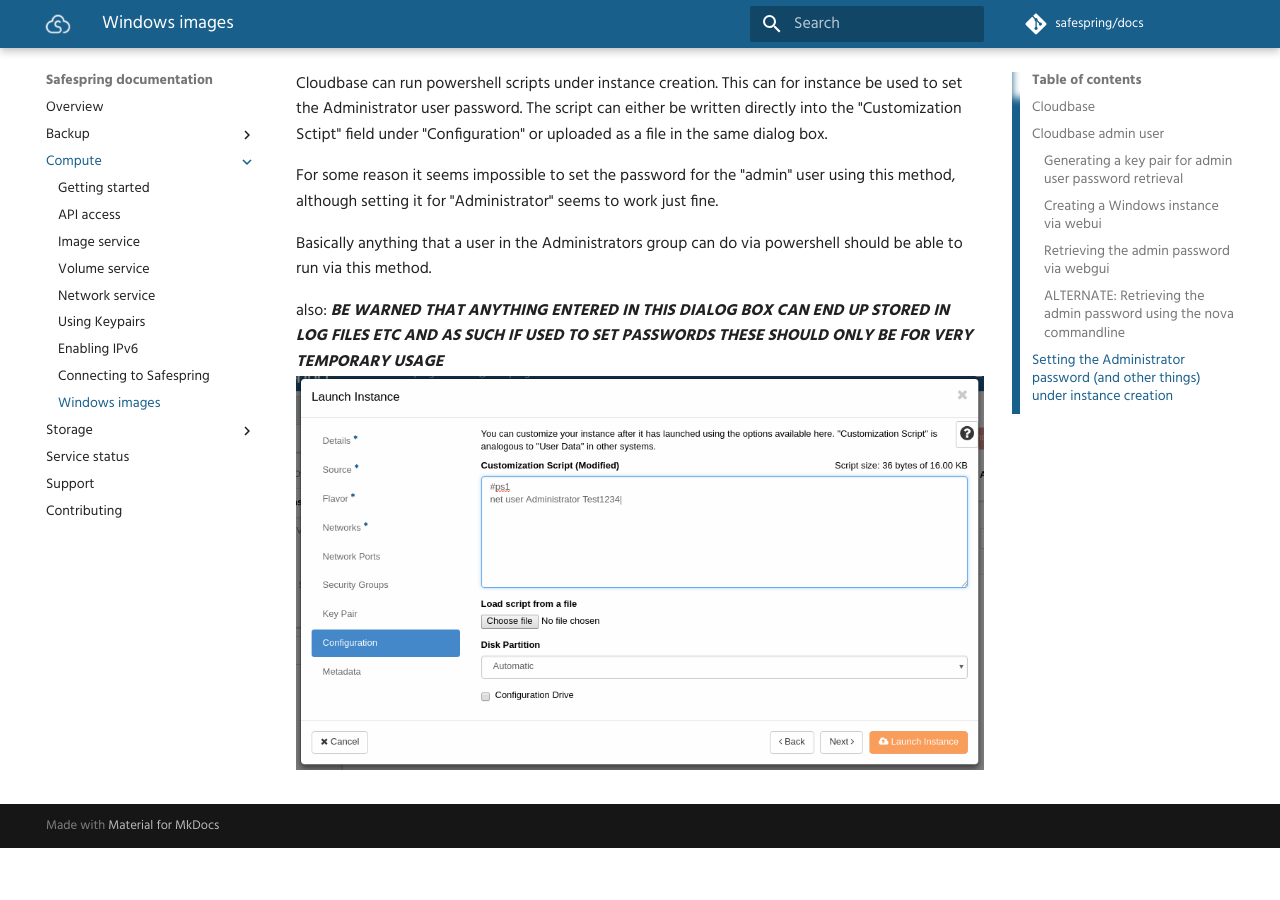
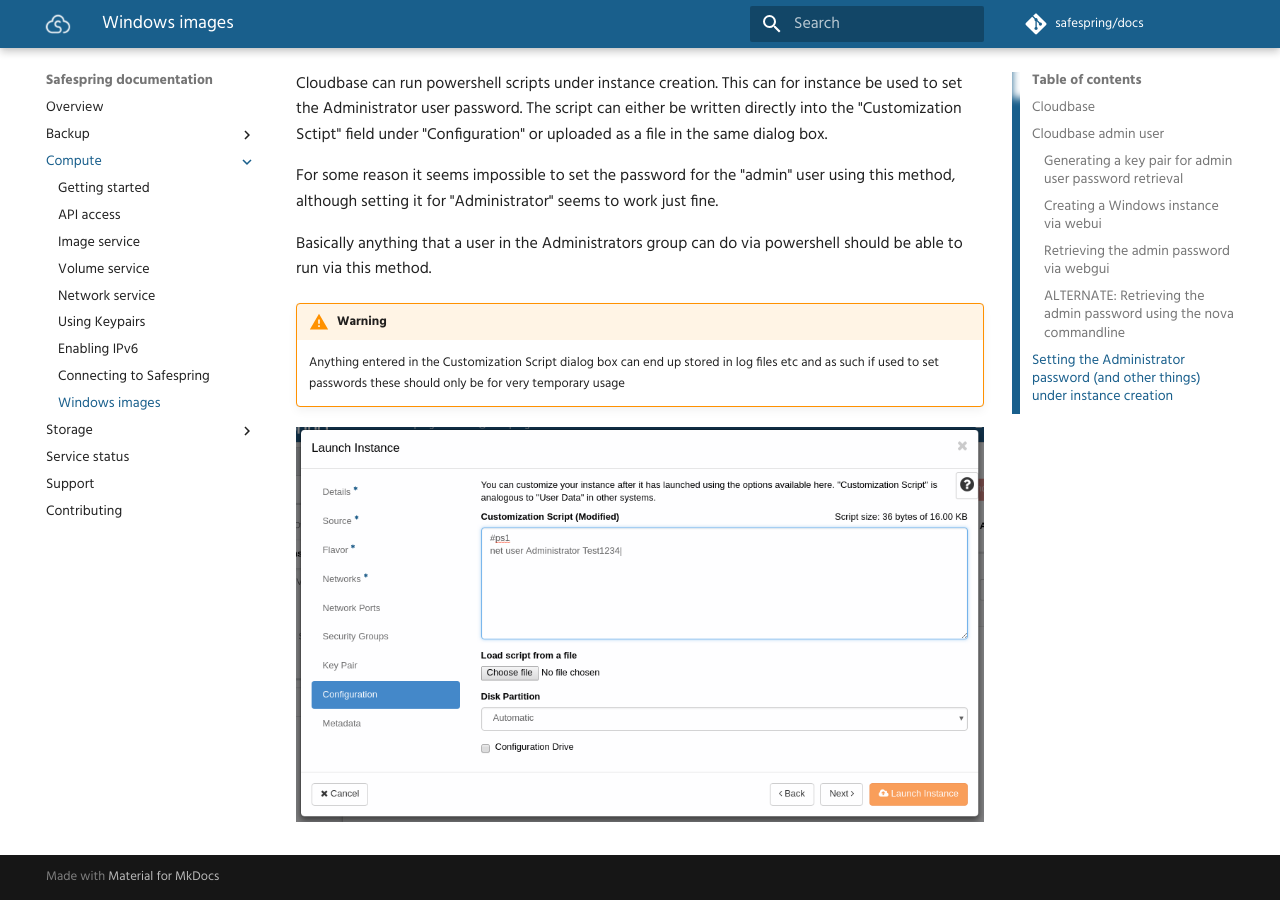
Before and after one commit to safespring/docs, an MkDocs documentation site: the page built from content/compute/windows.md, in a window 1280 px wide and 900 px high, scrolled down 1331 px. Built offline with MkDocs 1.6.1 and Material for MkDocs 9.7.7, drawn with Linux system fonts in a browser that asks for light colours; comment, search, counter and statistics services are not loaded; old or Windows-style settings are respelled for this version of MkDocs; before the commit the page ends 2179 px from its top, so only the background shows below that.

Commit message:
Beautification of ugly warning message.

```diff
--- a/content/compute/windows.md
+++ b/content/compute/windows.md
@@ -43,5 +43,6 @@
 
 Basically anything that a user in the Administrators group can do via powershell should be able to run via this method.
 
-also: ***BE WARNED THAT ANYTHING ENTERED IN THIS DIALOG BOX CAN END UP STORED IN LOG FILES ETC AND AS SUCH IF USED TO SET PASSWORDS THESE SHOULD ONLY BE FOR VERY TEMPORARY USAGE***
+!!! warning
+    Anything entered in the Customization Script dialog box can end up stored in log files etc and as such if used to set passwords these should only be for very temporary usage
 ![Launch Instance Powershell](../images/launch-instance-powershell.png)
```
